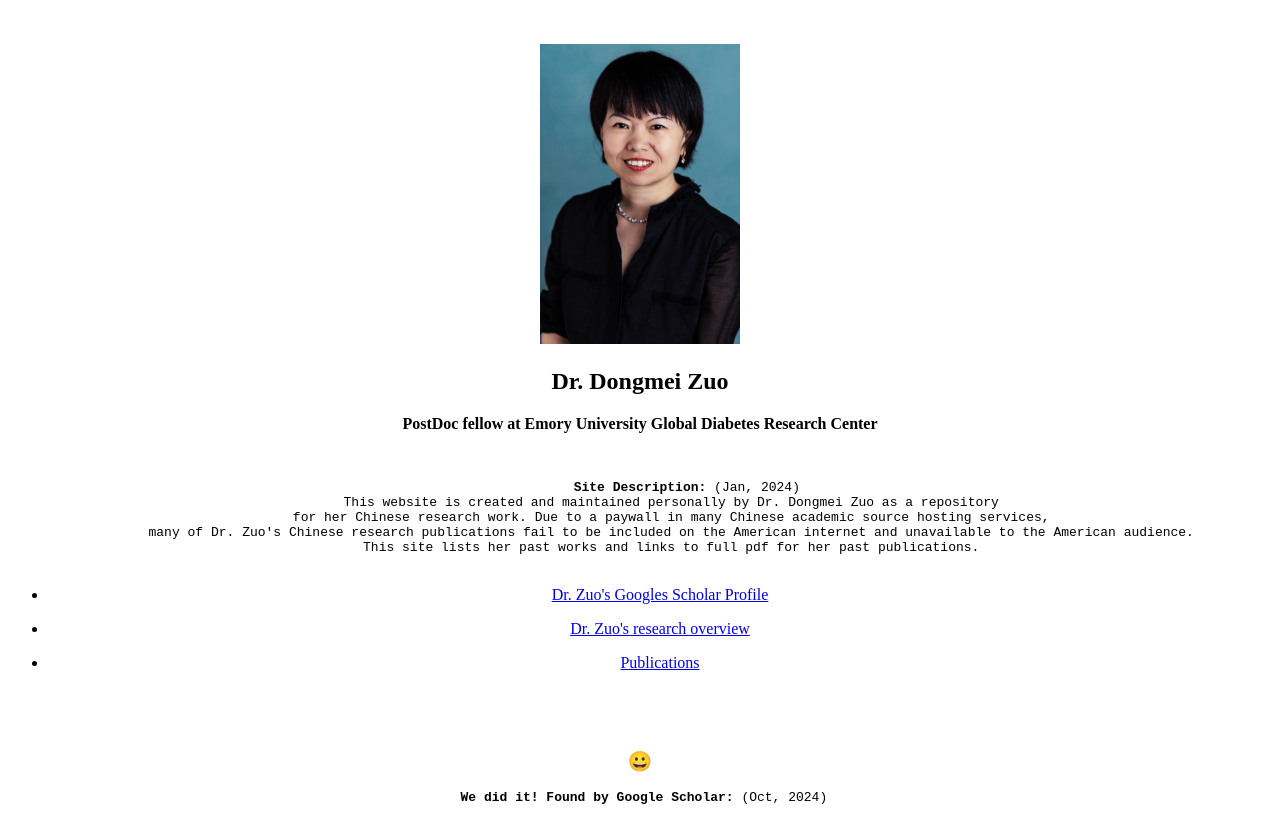
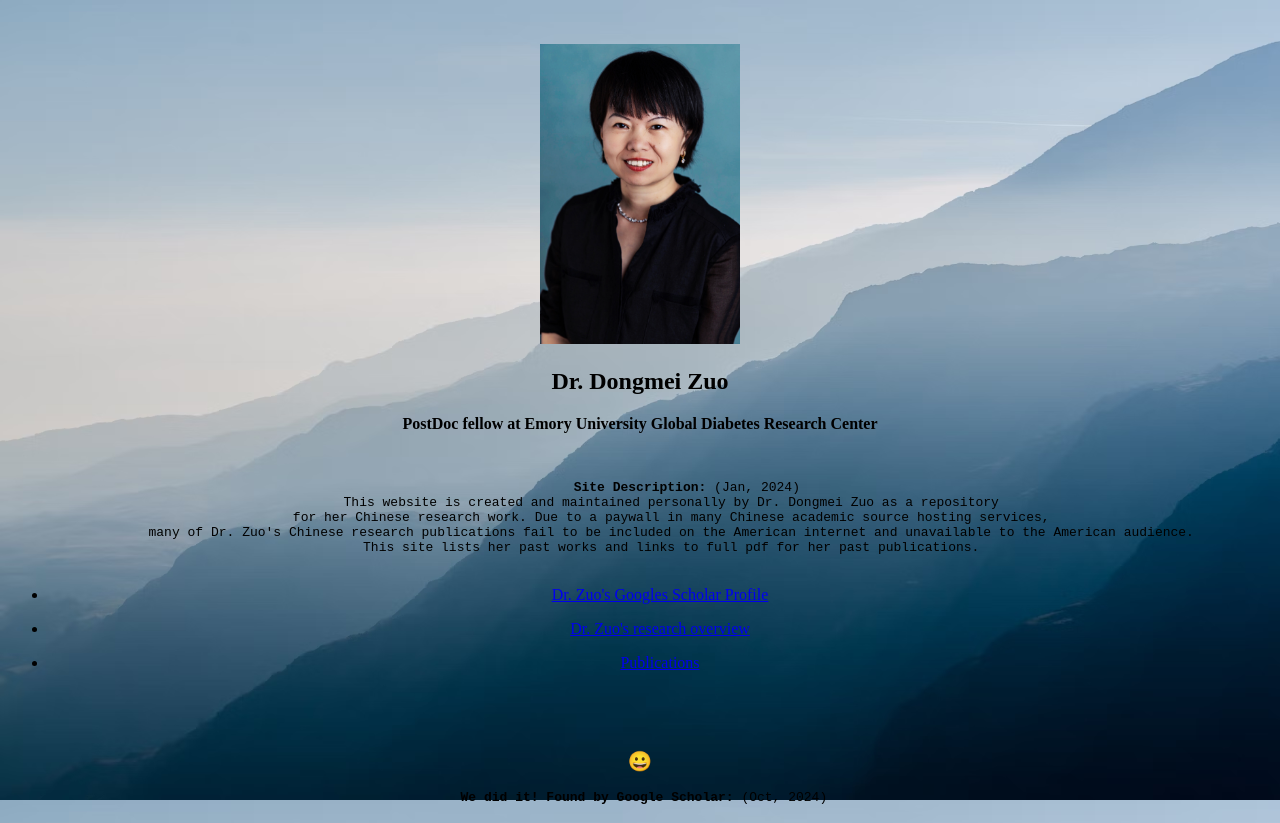
Before and after one commit to sayOnesa/dongmei_citation_site, a plain HTML site: page index.html in a window 1280 px wide. Shown: the top 823 px of the page. Drawn offline with Linux system fonts and the light colour scheme.

Commit message:
Added mountain background

```diff
--- a/index.html
+++ b/index.html
@@ -18,6 +18,15 @@
         <meta name="keywords" content="dongmei zuo, 左冬梅, emory university, syracuse university, publications, scholarly article, article, publications, pdf">
         <!--meta keyword tag defines keywords for search engine-->
         <meta http-equiv="refresh" content="60">
+
+        <style>
+            body {
+                background-image: url('images/mountain photo.jpg');
+                background-repeat: no-repeat;
+                background-attachment: fixed;
+                background-size: 100% 100%;
+            }
+        </style>
 
     </head>
     <br>
```
Also changed, not shown: publications.html (+10 -0 lines), images/mountain photo.jpg (added).
